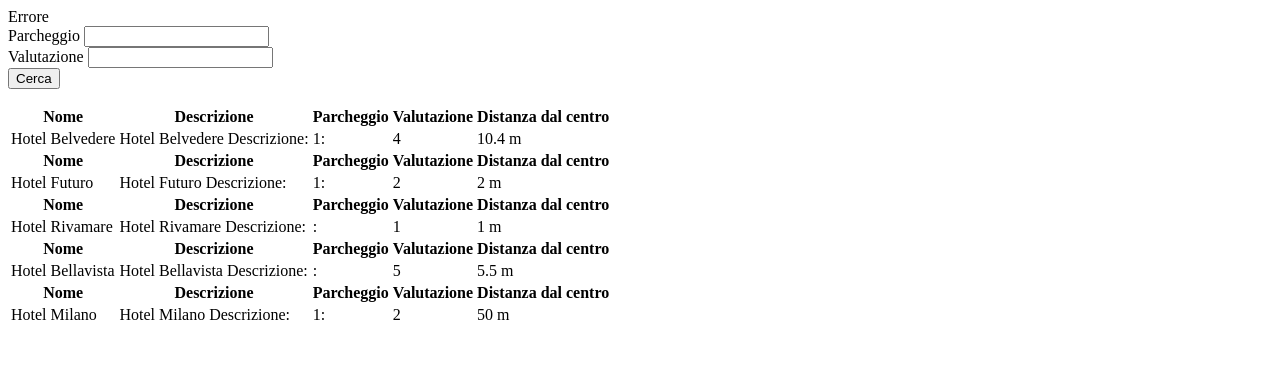
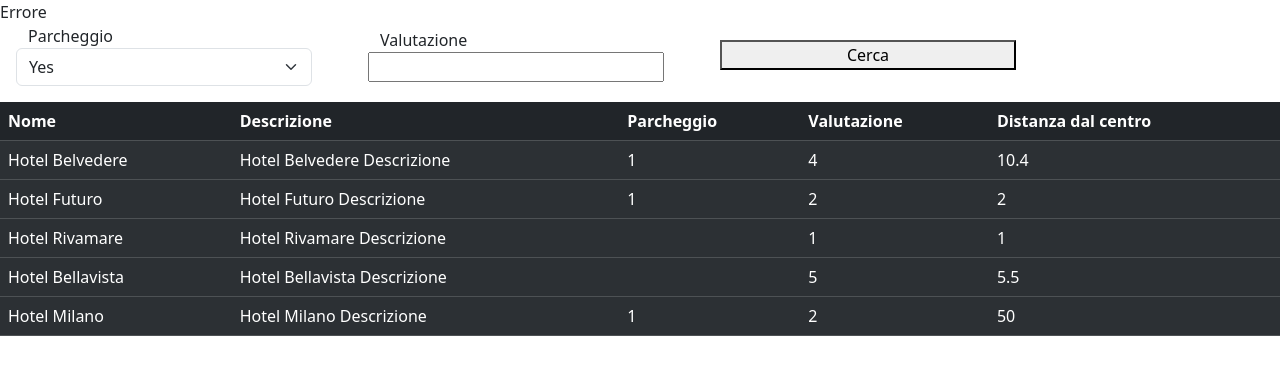
Before and after one commit to ValerioL96/php-hotel, a PHP site: page / in a window 1280 px wide. Shown: the top 375 px of the page. Run offline with PHP 8.4, Linux system fonts and the light colour scheme.

Commit message:
fixed table in milestone 1

```diff
--- a/index.php
+++ b/index.php
@@ -80,25 +80,34 @@ if(empty($_GET['parking']) || empty($_GET['vote'])){
 <head>
     <meta charset="UTF-8">
     <meta name="viewport" content="width=device-width, initial-scale=1.0">
+
+    <link href="https://cdn.jsdelivr.net/npm/bootstrap@5.3.3/dist/css/bootstrap.min.css"
+    rel="stylesheet" integrity="sha384-QWTKZyjpPEjISv5WaRU9OFeRpok6YctnYmDr5pNlyT2bRjXh0JMhjY6hW+ALEwIH"
+    crossorigin="anonymous">
     <title>PHP Hotel</title>
 </head>
 <body>
 
-<form action="./index.php" method="GET">
-    <div>
+<form action="./index.php" method="GET" class="row col-12 align-items-center">
+    <div class="row col-3 mx-3">
         <label for="parking">Parcheggio</label>
-        <input type="text" name="parking" id="parking">
+        <select class="form-select" id="parking">
+            <option value="0">Yes</option>
+            <option value="1">No</option>
+        </select>
     </div>
-    <div>
+    <div class="row col-3 mx-3">
         <label for="vote">Valutazione</label>
-        <input type="number" name="vote" id="vote">
+        <input type="number" name="vote" id="vote" min="1" max="5">
     </div>
-    <button type="submit">Cerca</button>
+    <div class="row col-3 mx-3 ">
+        <button type="submit">Cerca</button>
+    </div>
+
 </form>
 
-<table class="table">
-<?php foreach($hotels as $hotel){?>
-    <thead>
+<table class="table table-dark table-striped">
+<thead>
         <tr>
             <th scope="col">Nome</th>
             <th scope="col">Descrizione</th>
@@ -107,26 +116,17 @@ if(empty($_GET['parking']) || empty($_GET['vote'])){
             <th scope="col">Distanza dal centro</th>
         </tr>
     </thead>
+    <?php foreach($hotels as $hotel){?>
     <tbody>
         <tr>
+        <?php foreach($hotel as $key=>  $value){?>
             <td>
-                <?php echo $hotel['name']; ?>
+                <?php echo $hotel[$key]; ?>
             </td>
-            <td>
-                <?php echo $hotel['description']; ?>:
-            </td>
-            <td>
-                <?php echo $hotel['parking']; ?>:
-            </td>
-            <td>
-                <?php echo $hotel['vote']; ?>
-            </td>
-            <td>
-                <?php echo $hotel['distance_to_center']; ?> m
-            </td>
+            <?php }?>
         </tr>
     </tbody>
-<?php }?>
+    <?php }?>
 </table>
 
 
@@ -156,15 +156,5 @@ if(empty($_GET['parking']) || empty($_GET['vote'])){
 
         <!--bootstrap-->
 
-<script
-    src="https://cdn.jsdelivr.net/npm/@popperjs/core@2.11.8/dist/umd/popper.min.js"
-    integrity="sha384-I7E8VVD/ismYTF4hNIPjVp/Zjvgyol6VFvRkX/vR+Vc4jQkC+hVqc2pM8ODewa9r"
-    crossorigin="anonymous">
-</script>
-<script
-    src="https://cdn.jsdelivr.net/npm/bootstrap@5.3.3/dist/js/bootstrap.min.js"
-    integrity="sha384-0pUGZvbkm6XF6gxjEnlmuGrJXVbNuzT9qBBavbLwCsOGabYfZo0T0to5eqruptLy"
-    crossorigin="anonymous">
-</script>
 </body>
 </html>
```
